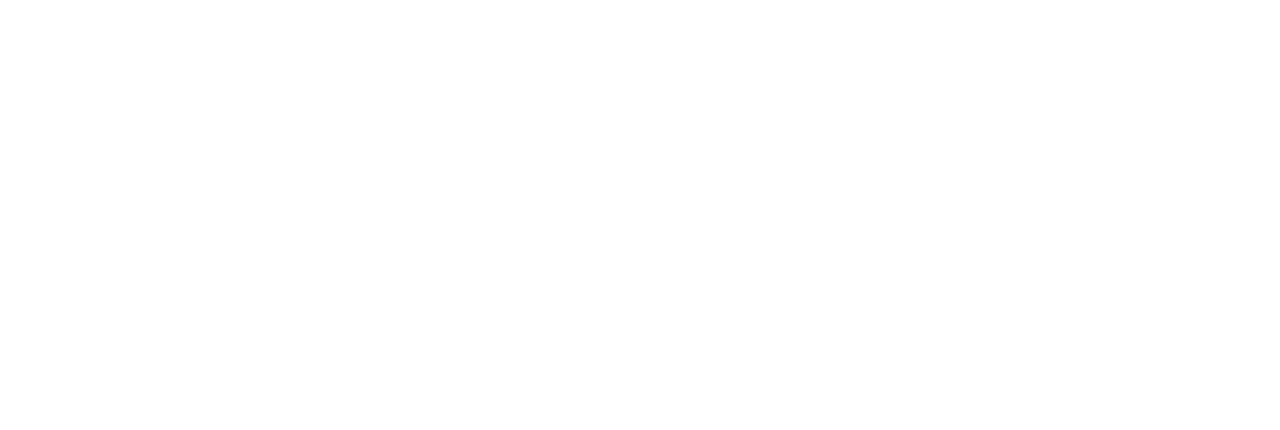
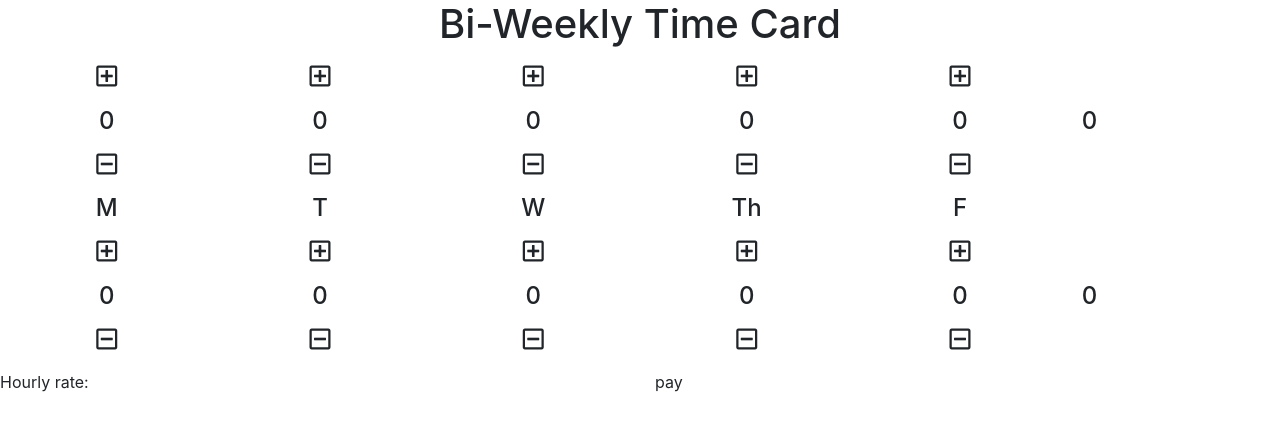
Before and after one commit to jamiemorgan14/time-card, a plain HTML site: page index.html in a window 1280 px wide. Drawn offline with nearby package versions, Linux system fonts and the light colour scheme.

Commit message:
troubles

```diff
--- a/app/app.js
+++ b/app/app.js
@@ -0,0 +1,61 @@
+let appData = {
+  days: [[0, 0, 0, 0, 0], [0, 0, 0, 0, 0]],
+  payRate: 0
+};
+
+function makeButtons() {
+  let template = '';
+  appData.days[0].forEach((week, index) => {
+    template += `<div class="col-2 text-center">`
+    template += `<button class="btn" onclick="dayIncrease(${index}, 0)"><h4><i class="far fa-plus-square"></i></h4></button>`
+    template += `<h4 id="total0">0</h4>`
+    template += `<button class="btn" onclick="dayDecrease(${index}, 0)"><h4><i class="far fa-minus-square"></i></h4></button>`
+    template += `</div>`
+  });
+  template += `</div>`
+  template += `<div class="col-2 d-flex flex-column justify-content-center"><h4>0</h4></div>`
+
+  document.getElementById('week1').innerHTML = template;
+  let template2 = '';
+  appData.days[1].forEach((week, index) => {
+    template2 += `<div class="col-2 text-center">`
+    template2 += `<button class="btn" onclick="dayIncrease(${index}, 1)"><h4><i class="far fa-plus-square"></i></h4></button>`
+    template2 += `<h4 id="total1">0</h4>`
+    template2 += `<button class="btn" onclick="dayDecrease(${index}, 1)"><h4><i class="far fa-minus-square"></i></h4></button>`
+    template2 += `</div>`
+  });
+  template2 += `</div>`
+  template2 += `<div class="col-2 d-flex flex-column justify-content-center"><h4>0</h4></div>`
+
+  document.getElementById('week2').innerHTML = template2;
+};
+
+function dayIncrease(day, week) {
+  console.log(day, week)
+  appData.days[week][day]++;
+  console.log(week);
+
+  draw()
+}
+
+function dayDecrease(day, week) {
+  console.log(day, week)
+  appData.days[week][day]--;
+  draw()
+}
+
+function generateTotal(week) {
+  let total = 0;
+  appData.days[week].forEach(day => {
+    total += day
+
+  });
+  return total
+}
+
+function draw(week) {
+  document.getElementById('week1').innerText = generateTotal(week).toString();
+  document.getElementById('week2').innerText = generateTotal(week).toString();
+}
+
+makeButtons()
--- a/index.html
+++ b/index.html
@@ -5,6 +5,8 @@
   <meta charset="UTF-8">
   <meta name="viewport" content="width=device-width, initial-scale=1.0">
   <meta http-equiv="X-UA-Compatible" content="ie=edge">
+  <link rel="stylesheet" href="https://use.fontawesome.com/releases/v5.7.1/css/all.css" integrity="sha384-fnmOCqbTlWIlj8LyTjo7mOUStjsKC4pOpQbqyi7RrhN7udi9RwhKkMHpvLbHG9Sr"
+    crossorigin="anonymous">
   <link rel="stylesheet" href="https://stackpath.bootstrapcdn.com/bootstrap/4.2.1/css/bootstrap.min.css" integrity="sha384-GJzZqFGwb1QTTN6wy59ffF1BuGJpLSa9DkKMp0DgiMDm4iYMj70gZWKYbI706tWS"
     crossorigin="anonymous">
   <link rel="stylesheet" href="assets/style.css">
@@ -12,7 +14,57 @@
 </head>
 
 <body>
-
+  <section class="container-fluid">
+    <div class="row">
+      <div class="col-12 text-center">
+        <h1>Bi-Weekly Time Card</h1>
+      </div>
+    </div>
+  </section>
+  <section class="container-fluid">
+    <div id="week1" class="row">
+      <div class="col-2"></div>
+      <div class="col-2"></div>
+      <div class="col-2"></div>
+      <div class="col-2"></div>
+      <div class="col-2"></div>
+      <div class="col-2"></div>
+    </div>
+    <div class="row text-center">
+      <div class="col">
+        <h4>M</h4>
+      </div>
+      <div class="col">
+        <h4>T</h4>
+      </div>
+      <div class="col">
+        <h4>W</h4>
+      </div>
+      <div class="col">
+        <h4>Th</h4>
+      </div>
+      <div class="col">
+        <h4>F</h4>
+      </div>
+      <div class="col"></div>
+    </div>
+    <div id="week2" class="row">
+      <div class="col-2"></div>
+      <div class="col-2"></div>
+      <div class="col-2"></div>
+      <div class="col-2"></div>
+      <div class="col-2"></div>
+      <div class="col-2"></div>
+    </div>
+  </section>
+  <div class="row">
+    <div class="col-6">
+      <p>Hourly rate:</p>
+    </div>
+    <div class="col-6">
+      <p>pay</p>
+    </div>
+  </div>
 
   <script src="app/app.js"></script>
 </body>
```
